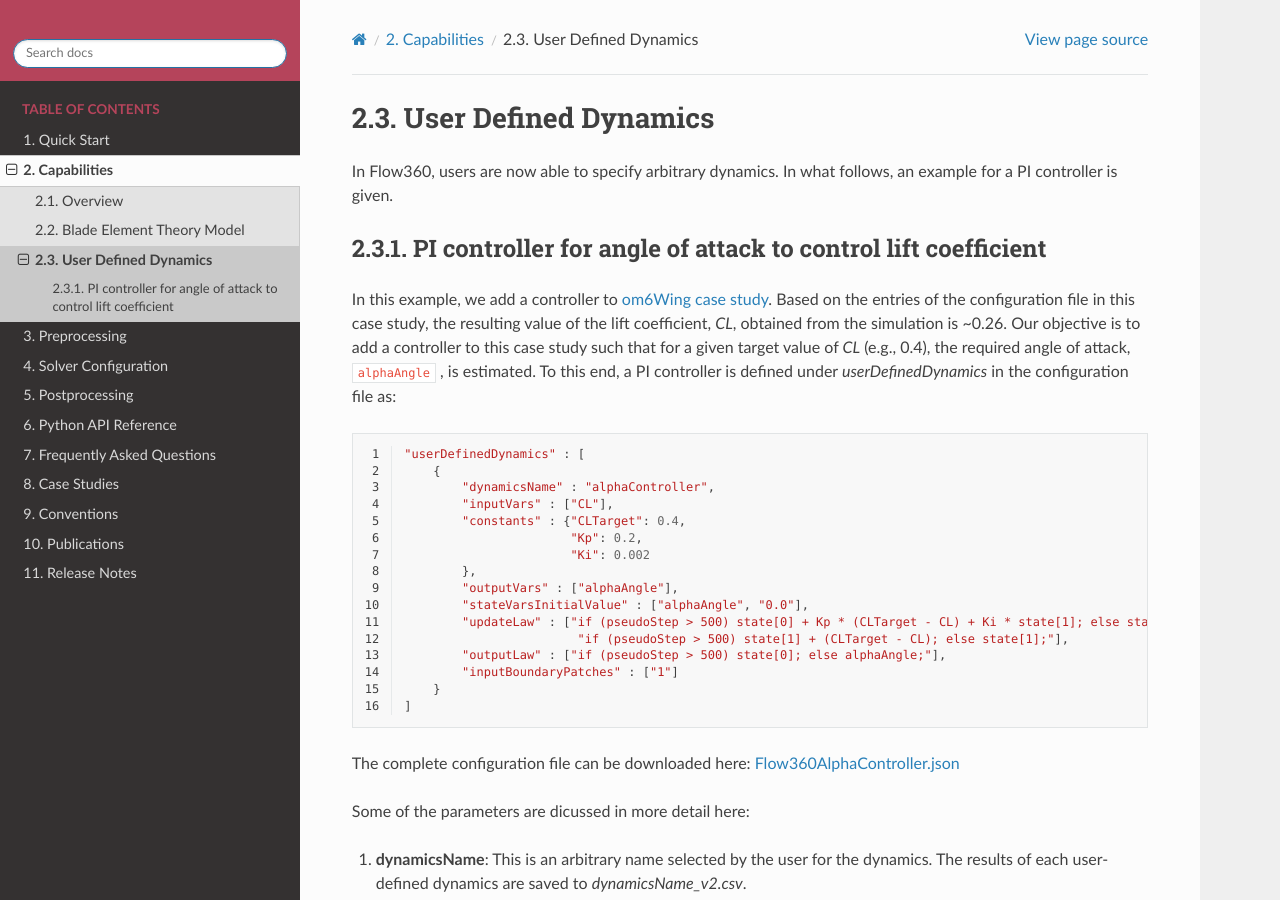
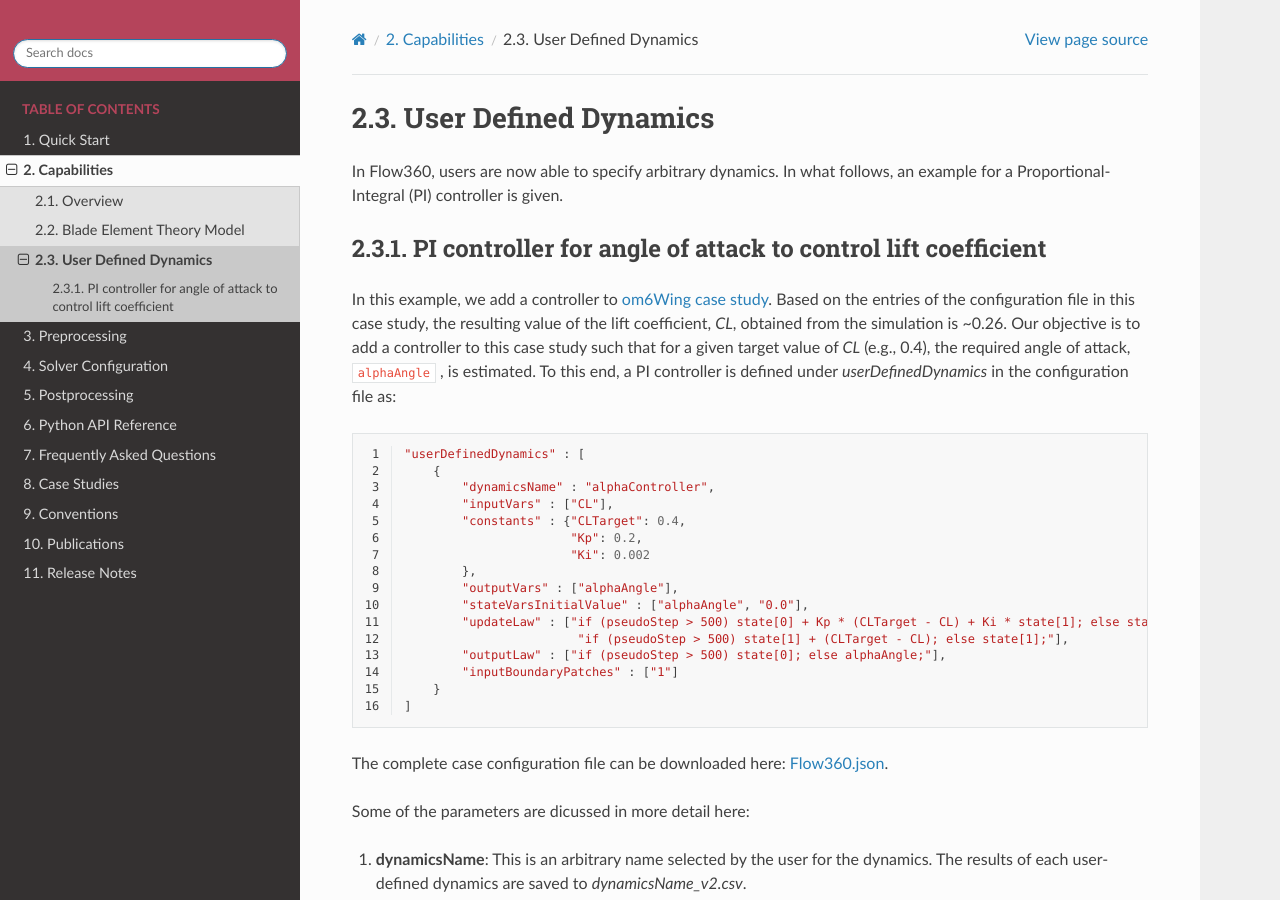
Before and after one commit to flexcompute-readthedocs/Flow360Documentation, a Sphinx documentation site: the page built from docs/source/capabilities/userDefinedDynamics.rst, in a window 1280 px wide and 900 px high. Built offline with Sphinx 7.4.7 and the Read the Docs theme 2.0.0, drawn with Linux system fonts in a browser that asks for light colours.

Commit message:
Applied comments

```diff
--- a/docs/source/capabilities/userDefinedDynamics.rst
+++ b/docs/source/capabilities/userDefinedDynamics.rst
@@ -3,7 +3,7 @@
 User Defined Dynamics
 =============================
 
-In Flow360, users are now able to specify arbitrary dynamics. In what follows, an example for a PI controller is given.
+In Flow360, users are now able to specify arbitrary dynamics. In what follows, an example for a Proportional-Integral (PI) controller is given.
 
 PI controller for angle of attack to control lift coefficient
 --------------------------------------------------------------------------
@@ -12,7 +12,7 @@
 .. literalinclude:: alphaController.json
    :linenos:
 
-The complete configuration file can be downloaded here: `Flow360AlphaController.json <https://simcloud-public-1.s3.amazonaws.com/alphaController/Flow360AlphaController.json.config>`_
+The complete case configuration file can be downloaded here: `Flow360.json <https://simcloud-public-1.s3.amazonaws.com/alphaController/Flow360.json>`_.
 
 Some of the parameters are dicussed in more detail here:
 
--- a/docs/source/solverConfiguration/solverConfiguration.rst
+++ b/docs/source/solverConfiguration/solverConfiguration.rst
@@ -444,7 +444,7 @@
 userDefinedDynamics
 --------------------
 
-An example of using the userDefinedDynamics is available :ref:`here <userDefinedDynamics>`.
+An example of how to use the userDefinedDynamics is available :ref:`here <userDefinedDynamics>`.
 
 .. csv-table::
    :file: ./userDefinedDynamicsTable.csv
```
